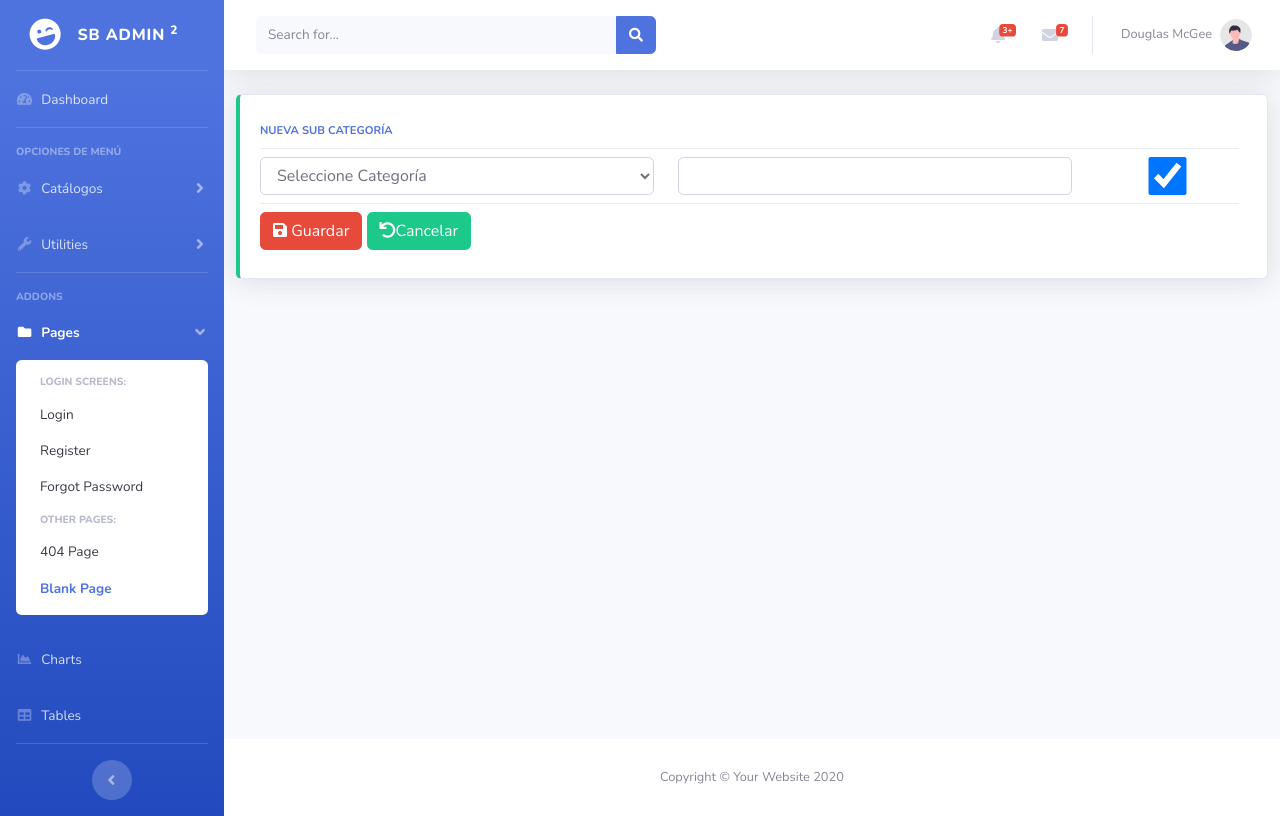
After one commit to joseDG/ProyectoFacturacionDjango, a Django app: page /inventario/subcategorias/new in a window 1280 px wide. The commit adds this page. Run offline with Django 5.2, Linux system fonts and the light colour scheme; the visitor is signed in with stand-in values (Sample User, id 1); data that the repository does not hold is empty; some libraries are stand-ins or nearby versions.

Commit message:
finish subcategorias

```diff
--- a/inventario/forms.py
+++ b/inventario/forms.py
@@ -1,7 +1,7 @@
 from django import forms
 
 #modelos
-from .models import Categoria
+from .models import Categoria, SubCategoria
 
 class CategoriaForm(forms.ModelForm):
   class Meta:
@@ -18,3 +18,24 @@ class CategoriaForm(forms.ModelForm):
          self.fields[field].widget.attrs.update({
             'class':'form-control'
          })
+
+
+class SubCategoriaForm(forms.ModelForm):
+    categoria = forms.ModelChoiceField(
+        queryset=Categoria.objects.filter(estado=True)
+        .order_by('descripcion')
+    )
+    class Meta:
+        model=SubCategoria
+        fields = ['categoria','descripcion','estado']
+        labels = {'descripcion':"Sub Categoría",
+               "estado":"Estado"}
+        widget={'descripcion': forms.TextInput}
+
+    def __init__(self, *args, **kwargs):
+        super().__init__(*args,**kwargs)
+        for field in iter(self.fields):
+            self.fields[field].widget.attrs.update({
+                'class':'form-control'
+            })
+        self.fields['categoria'].empty_label =  "Seleccione Categoría"
--- a/inventario/models.py
+++ b/inventario/models.py
@@ -21,3 +21,22 @@ class Categoria(ClaseModelo):
 
   class Meta:
     verbose_name_plural = "Categorias"
+
+
+class SubCategoria(ClaseModelo):
+    categoria = models.ForeignKey(Categoria, on_delete=models.CASCADE)
+    descripcion = models.CharField(
+        max_length=100,
+        help_text='Descripción de la Categoría'
+    )
+
+    def __str__(self):
+        return '{}:{}'.format(self.categoria.descripcion,self.descripcion)
+
+    def save(self):
+        self.descripcion = self.descripcion.upper()
+        super(SubCategoria, self).save()
+
+    class Meta:
+        verbose_name_plural= "Sub Categorias"
+        unique_together = ('categoria','descripcion')
--- a/inventario/templates/inventario/catalogos_del.html
+++ b/inventario/templates/inventario/catalogos_del.html
@@ -11,9 +11,8 @@
             <div class="text-xs font-weight-bold text-warning text-uppercase mb-1">¿Eliminar {{ obj.descripcion }}?
             </div>
             <button type="submit" class="btn btn-danger"><i class="far fa-question-circle"></i>Si, Eliminar</button>
-            <a href="{% url 'inventario:categoria_list' %}" class="btn btn-success"><span class="fa fa-undo"></span>Cancelar</a>
-             <!-- <a href="{{ request.META.HTTP_REFERER }}" class="btn btn-success"><span
-                class="fa fa-undo"></span>Cancelar</a> -->
+            <!-- <a href="{% url 'inventario:categoria_list' %}" class="btn btn-success"><span class="fa fa-undo"></span>Cancelar</a> -->
+            <a href="{{ request.META.HTTP_REFERER }}" class="btn btn-success"><span class="fa fa-undo"></span>Cancelar</a>
           </div>
           <div class="col-auto">
             <i class="far fa-question-circle fa-2x text-gray-300"></i>
--- /dev/null
+++ b/inventario/templates/inventario/subcategoria_form.html
@@ -0,0 +1,60 @@
+{% extends 'base/base.html' %}
+
+{% block page_content %}
+<form method="POST" class="form-inline">
+  {% csrf_token %}
+  <div class="col-xl-12 col-md-12 mb-12">
+    {% if obj %}
+    <div class="card border-left-warning shadow h-100 py-2">
+      {% else %}
+      <div class="card border-left-success shadow h-100 py-2">
+        {% endif %}
+        <div class="card-body">
+          <div class="row no-gutters align-items-center">
+            <div class="col mr-2">
+              <div class="text-xs font-weight-bold text-primary text-uppercase mb-1">
+                {% if obj %} Editar {% else %} Nueva {% endif %} Sub Categoría
+              </div>
+              <div class="dropdown-divider"></div>
+              <div class="row">
+                <div class="col-5">
+                  <div class="input-group">
+                    <!-- <input type="text" name="descripcion" maxlength="100" class="form-control" required id="id_descripcion" placeholder="Descripción"
+                                value="{% if obj %} {{ obj.descripcion }} {% endif %}"> -->
+                    {{ form.categoria }}
+                  </div>
+                </div>
+                <div class="col-5">
+                  <div class="input-group">
+                    <!-- <input type="text" name="descripcion" maxlength="100" class="form-control" required id="id_descripcion" placeholder="Descripción"
+                                value="{% if obj %} {{ obj.descripcion }} {% endif %}"> -->
+                    {{ form.descripcion }}
+                  </div>
+                </div>
+                <div class="col-2">
+                  <div class="input-group">
+                    <!-- <label for="id_estado">Estado</label>
+                                <input type="checkbox" name="estado" class="form-control" id="id_estado"
+                                {% if obj.estado %} checked {% endif %} > -->
+                    {{ form.estado }}
+                  </div>
+                </div>
+                <!-- {{ form.as_p }} -->
+              </div>
+              <div class="dropdown-divider"></div>
+              <div class="row">
+                <div class="col">
+                  <button type="submit" class="btn btn-danger"><span class="fa fa-save"></span> Guardar</button>
+                  <a href="{% url 'inventario:subcategoria_list' %}" class="btn btn-success"><span
+                      class="fa fa-undo"></span>Cancelar</a>
+                </div>
+              </div>
+            </div>
+          </div>
+        </div>
+      </div>
+    </div>
+</form>
+{% endblock %}
+{% block js_page %}
+{% endblock %}
--- a/inventario/urls.py
+++ b/inventario/urls.py
@@ -1,10 +1,17 @@
 from django.urls import path
 
-from .views import CategoriaView, CategoriaNew, CategoriaEdit, CategoriaDel
+from .views import CategoriaView, CategoriaNew, CategoriaEdit, CategoriaDel, \
+                   SubCategoriaView, SubCategoriaNew, SubCategoriaEdit, SubCategoriaDel
 
 urlpatterns = [
   path('categorias/', CategoriaView.as_view(), name='categoria_list'),
   path('categorias/new', CategoriaNew.as_view(), name='categoria_new'),
   path('categorias/edit/<int:pk>', CategoriaEdit.as_view(), name='categoria_edit'),
   path('categorias/delete/<int:pk>',CategoriaDel.as_view(), name='categoria_del'),
+
+  path('subcategorias/',SubCategoriaView.as_view(), name='subcategoria_list'),
+  path('subcategorias/new',SubCategoriaNew.as_view(), name='subcategoria_new'),
+  path('subcategorias/edit/<int:pk>',SubCategoriaEdit.as_view(), name='subcategoria_edit'),
+  path('subcategorias/delete/<int:pk>',SubCategoriaDel.as_view(), name='subcategoria_del'),
+
 ]
--- a/inventario/views.py
+++ b/inventario/views.py
@@ -5,8 +5,8 @@ from django.urls import reverse_lazy
 #importar el auth de django
 from django.contrib.auth.mixins import LoginRequiredMixin
 #importacion de los modelos cateroria
-from .models import Categoria
-from .forms import CategoriaForm
+from .models import Categoria, SubCategoria
+from .forms import CategoriaForm, SubCategoriaForm
 
 # Create your views here.
 class CategoriaView(LoginRequiredMixin, generic.ListView):
@@ -46,3 +46,43 @@ class CategoriaDel(LoginRequiredMixin, generic.DeleteView):
    template_name='inventario/catalogos_del.html'
    context_object_name='obj'
    success_url=reverse_lazy("inventario:categoria_list")
+
+#vistas de subcategoria
+class SubCategoriaView(LoginRequiredMixin, generic.ListView):
+    model = SubCategoria
+    template_name = "inventario/subcategoria_list.html"
+    context_object_name = "obj"
+    login_url = 'bases:login'
+
+
+class SubCategoriaNew(LoginRequiredMixin, generic.CreateView):
+    model=SubCategoria
+    template_name="inventario/subcategoria_form.html"
+    context_object_name = "obj"
+    form_class=SubCategoriaForm
+    success_url=reverse_lazy("inventario:subcategoria_list")
+    login_url = 'bases:login'
+
+
+    def form_valid(self, form):
+        form.instance.usuarioCreado = self.request.user
+        return super().form_valid(form)
+
+class SubCategoriaEdit(LoginRequiredMixin, generic.UpdateView):
+    model=SubCategoria
+    template_name="inventario/subcategoria_form.html"
+    context_object_name = "obj"
+    form_class=SubCategoriaForm
+    success_url=reverse_lazy("inventario:subcategoria_list")
+    login_url = 'bases:login'
+
+    def form_valid(self, form):
+        form.instance.usuarioModificado = self.request.user.id
+        return super().form_valid(form)
+
+
+class SubCategoriaDel(LoginRequiredMixin, generic.DeleteView):
+    model=SubCategoria
+    template_name='inventario/catalogos_del.html'
+    context_object_name='obj'
+    success_url=reverse_lazy("inventario:subcategoria_list")
--- a/templates/base/base.html
+++ b/templates/base/base.html
@@ -72,7 +72,7 @@
           <div class="bg-white py-2 collapse-inner rounded">
             <h6 class="collapse-header">Catálogos de Inventario</h6>
             <a class="collapse-item" href="{% url 'inventario:categoria_list' %}">Categorias</a>
-            <a class="collapse-item" href="cards.html">Cards</a>
+            <a class="collapse-item" href="{% url 'inventario:subcategoria_list' %}">Sub Categorias</a>
           </div>
         </div>
       </li>
```
Also changed, not shown: inventario/templates/inventario/subcategoria_list.html (added, +66 -0 lines), inventario/migrations/0002_subcategoria.py (added).
